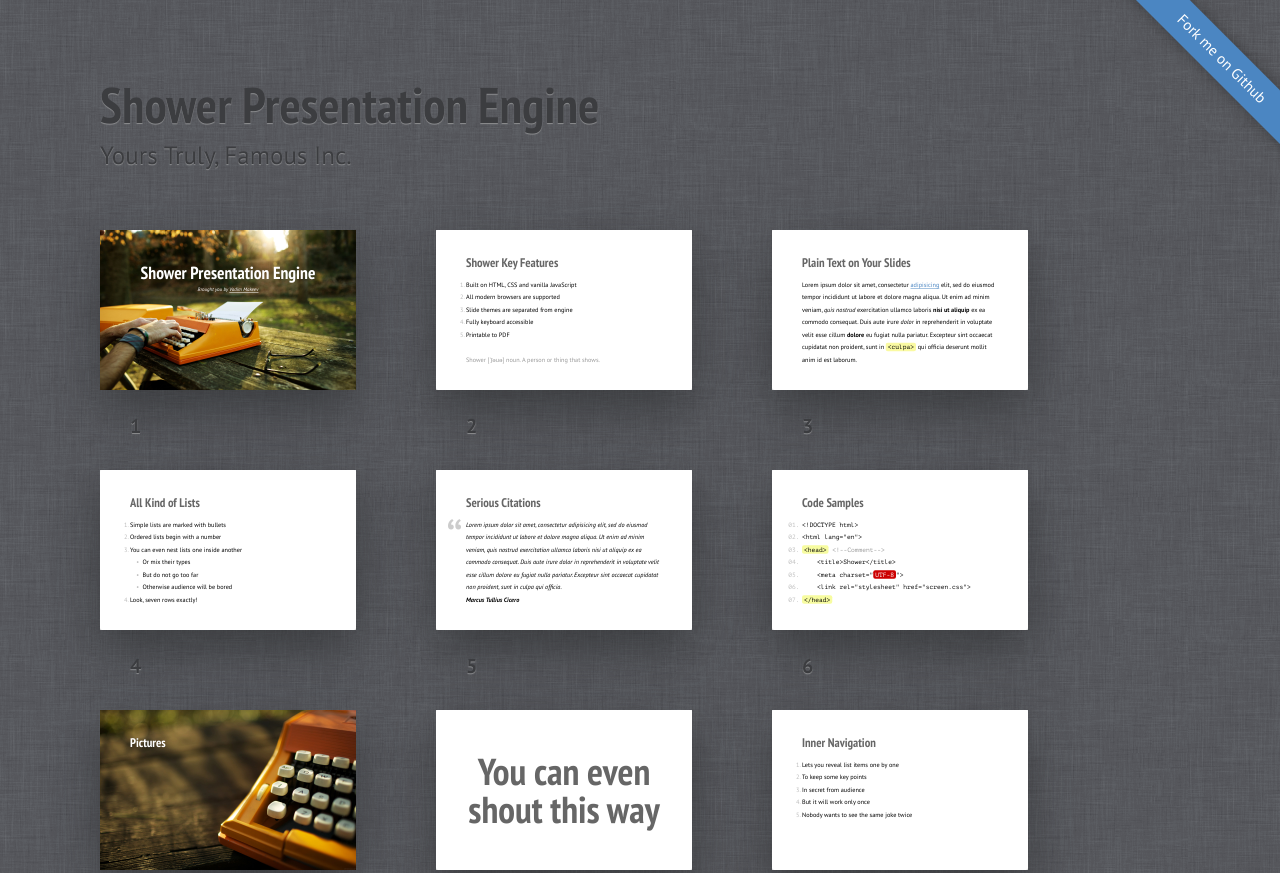
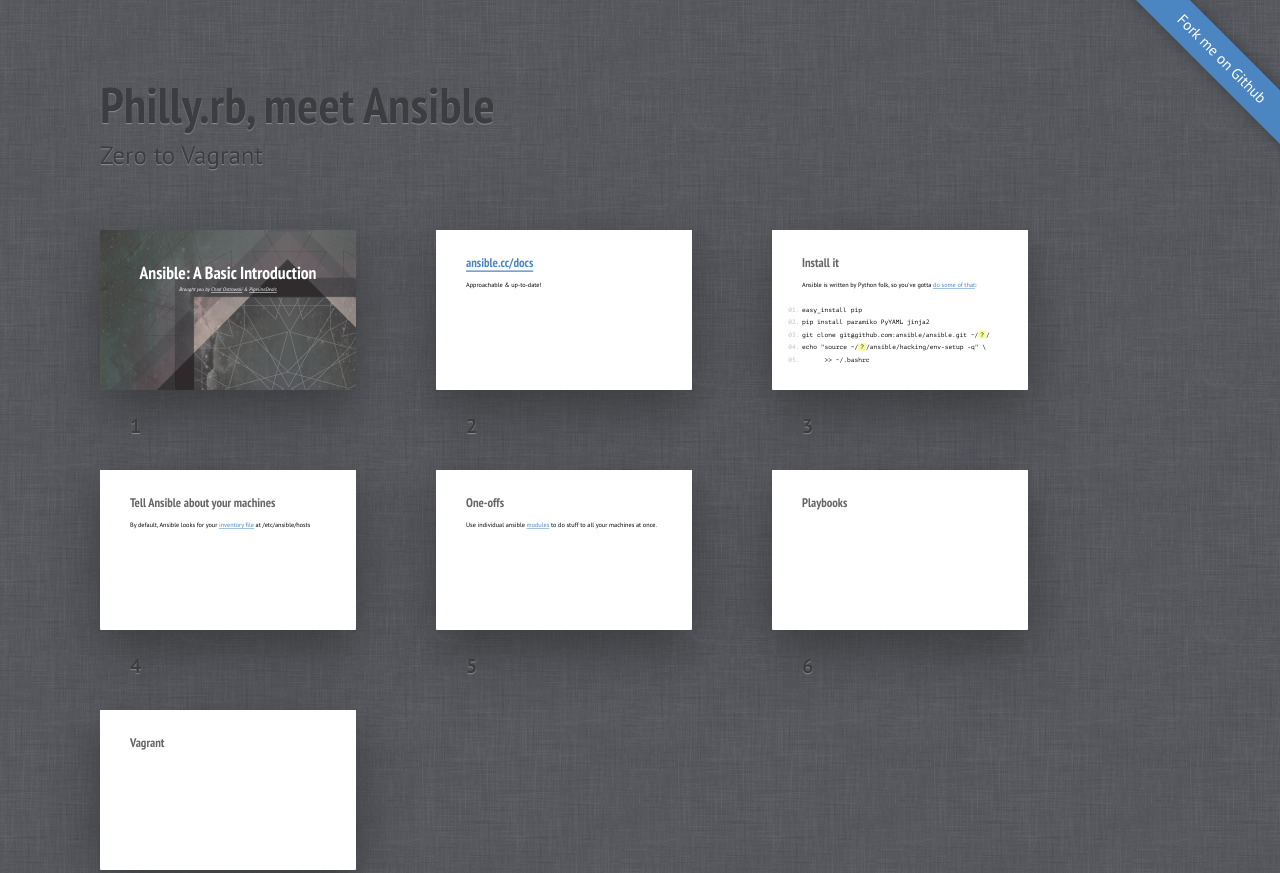
Before and after one commit to chadoh/ansible-presentation, a plain HTML site: page index.html in a window 1280 px wide. Shown: the top 873 px of the page. Drawn offline with Linux system fonts and the light colour scheme.

Commit message:
Frame out my presentation

```diff
--- a/index.html
+++ b/index.html
@@ -41,87 +41,44 @@
 </head>
 <body class="list">
 	<header class="caption">
-		<h1>Shower Presentation Engine</h1>
-		<p>Yours Truly, Famous Inc.</p>
+		<h1>Philly.rb, meet Ansible</h1>
+		<p>Zero to Vagrant</p>
 	</header>
 	<section class="slide cover" id="Cover"><div>
-		<h2>Shower Presentation Engine</h2>
-		<p>Brought you by <a href="http://pepelsbey.net">Vadim Makeev</a></p>
-		<img src="pictures/cover.jpg" alt="">
-		<!-- photo by John Carey, fiftyfootshadows.net -->
+		<h2>Ansible: A Basic Introduction</h2>
+    <p>Brought you by <a href="http://twitter.com/chadoh">Chad Ostrowski</a> &amp; <a href="http://www.pipelinedeals.com">PipelineDeals</a></p>
+		<img src="pictures/cover.png" alt="">
+		<!-- This photo is album art! http://sovarozum.bandcamp.com/track/skirmish-the-enemys-gate-is-down -->
 	</div></section>
-	<section class="slide"><div>
-		<h2>Shower Key Features</h2>
-		<ol>
-			<li>Built on HTML, CSS and vanilla JavaScript</li>
-			<li>All modern browsers are supported</li>
-			<li>Slide themes are separated from engine</li>
-			<li>Fully keyboard accessible</li>
-			<li>Printable to PDF</li>
-		</ol>
-		<p class="note">Shower ['ʃəuə] noun. A person or thing that shows.</p>
-	</div></section>
-	<section class="slide"><div>
-		<h2>Plain Text on Your Slides</h2>
-		<p>Lorem ipsum dolor sit amet, consectetur <a href="#4">adipisicing</a> elit, sed do eiusmod tempor incididunt ut labore et dolore magna aliqua. Ut enim ad minim veniam, <em>quis nostrud</em> exercitation ullamco laboris <strong>nisi ut aliquip</strong> ex ea commodo consequat. Duis aute irure <i>dolor</i> in reprehenderit in voluptate velit esse cillum <b>dolore</b> eu fugiat nulla pariatur. Excepteur sint occaecat cupidatat non proident, sunt in <code>&lt;culpa&gt;</code> qui officia deserunt mollit anim id est laborum.</p>
-	</div></section>
-	<section class="slide"><div>
-		<h2>All Kind of Lists</h2>
-		<ol>
-			<li>Simple lists are marked with bullets</li>
-			<li>Ordered lists begin with a number</li>
-			<li>You can even nest lists one inside another
-				<ul>
-					<li>Or mix their types</li>
-					<li>But do not go too far</li>
-					<li>Otherwise audience will be bored</li>
-				</ul>
-			</li>
-			<li>Look, seven rows exactly!</li>
-		</ol>
-	</div></section>
-	<section class="slide"><div>
-		<h2>Serious Citations</h2>
-		<figure>
-			<blockquote>
-				<p>Lorem ipsum dolor sit amet, consectetur adipisicing elit, sed do eiusmod tempor incididunt ut labore et dolore magna aliqua. Ut enim ad minim veniam, quis nostrud exercitation ullamco laboris nisi ut aliquip ex ea commodo consequat. Duis aute irure dolor in reprehenderit in voluptate velit esse cillum dolore eu fugiat nulla pariatur. Excepteur sint occaecat cupidatat non proident, sunt in culpa qui officia.</p>
-			</blockquote>
-			<figcaption>Marcus Tullius Cicero</figcaption>
-		</figure>
-	</div></section>
-	<section class="slide"><div>
-		<h2>Code Samples</h2>
+  <section class="slide"><div>
+    <h2><a href="http://ansible.cc/docs/">ansible.cc/docs</a></h2>
+    <p>Approachable &amp; up-to-date!</p>
+  </section></div>
+  <section class="slide"><div>
+    <h2>Install it</h2>
+    <p>Ansible is written by Python folk, so you've gotta <a href="http://ansible.cc/docs/gettingstarted.html#requirements">do some of that</a>:</p>
 		<pre>
-			<code>&lt;!DOCTYPE html&gt;</code>
-			<code>&lt;html lang="en"&gt;</code>
-			<code><mark>&lt;head&gt;</mark> <mark class="comment">&lt;!--Comment--&gt;</mark></code>
-			<code>    &lt;title&gt;Shower&lt;/title&gt;</code>
-			<code>    &lt;meta charset="<mark class="important">UTF-8</mark>"&gt;</code>
-			<code>    &lt;link rel="stylesheet" href="screen.css"&gt;</code>
-			<code><mark>&lt;/head&gt;</mark></code>
+			<code>easy_install pip</code>
+			<code>pip install paramiko PyYAML jinja2</code>
+      <code>git clone git@github.com:ansible/ansible.git ~/<mark>?</mark>/</code>
+      <code>echo "source ~/<mark>?</mark>/ansible/hacking/env-setup -q" \</code>
+      <code> &nbsp;&nbsp;&nbsp;&nbsp; &gt;&gt; ~/.bashrc</code>
 		</pre>
-	</div></section>
-	<section class="slide cover" id="Picture"><div>
-		<h2>Pictures</h2>
-		<img src="pictures/picture.jpg" alt="">
-		<!-- photo by John Carey, fiftyfootshadows.net -->
-	</div></section>
-	<section class="slide shout"><div>
-		<h2>You can even shout this way</h2>
-	</div></section>
-	<section class="slide"><div>
-		<h2>Inner Navigation</h2>
-		<ol>
-			<li>Lets you reveal list items one by one</li>
-			<li class="next">To keep some key points</li>
-			<li class="next">In secret from audience</li>
-			<li class="next">But it will work only once</li>
-			<li class="next">Nobody wants to see the same joke twice</li>
-		</ol>
-	</div></section>
-	<section class="slide shout" id="SeeMore"><div>
-		<h2><img src="pictures/logo.svg" alt=""> <a href="https://github.com/shower/shower/">See more on GitHub</a></h2>
-	</div></section>
+  </section></div>
+  <section class="slide"><div>
+    <h2>Tell Ansible about your machines</h2>
+    <p>By default, Ansible looks for your <a href="http://ansible.cc/docs/patterns.html">inventory file</a> at /etc/ansible/hosts</p>
+  </section></div>
+  <section class="slide"><div>
+    <h2>One-offs</h2>
+    <p>Use individual ansible <a href="http://ansible.cc/docs/modules.html">modules</a> to do stuff to all your machines at once.</p>
+  </section></div>
+  <section class="slide"><div>
+    <h2>Playbooks</h2>
+  </section></div>
+  <section class="slide"><div>
+    <h2>Vagrant</h2>
+  </section></div>
 	<p class="badge"><a href="https://github.com/shower/shower">Fork me on Github</a></p>
 	<!--
 		To hide progress bar from entire presentation
```
Also changed, not shown: pictures/cover.jpg (deleted), pictures/cover.png (added).
